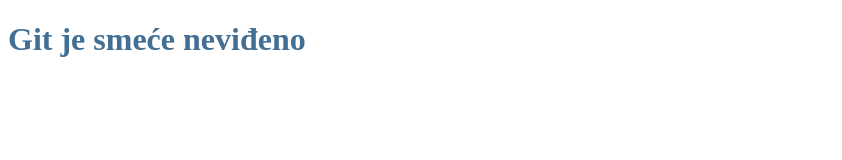
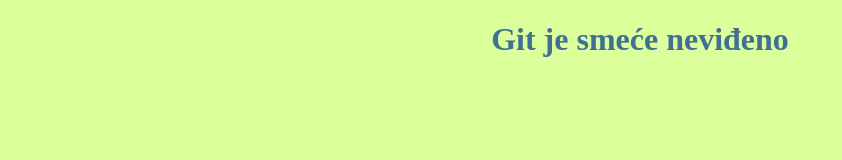
Before and after one commit to KennyBL89/git, a plain HTML site: page index.html in a window 1280 px wide. Shown: the whole page, without its empty margins (0-842 px from the left). Drawn offline with Linux system fonts and the light colour scheme.

Commit message:
background change to yellow

```diff
--- a/style.css
+++ b/style.css
@@ -1,5 +1,5 @@
 body {
-  backgroun: rgba(255, 0, 43, 0.393);
+  background: rgba(162, 255, 0, 0.393);
   color: rgb(67, 111, 148);
-  text-align: cente;
+  text-align: center;
 }
```
